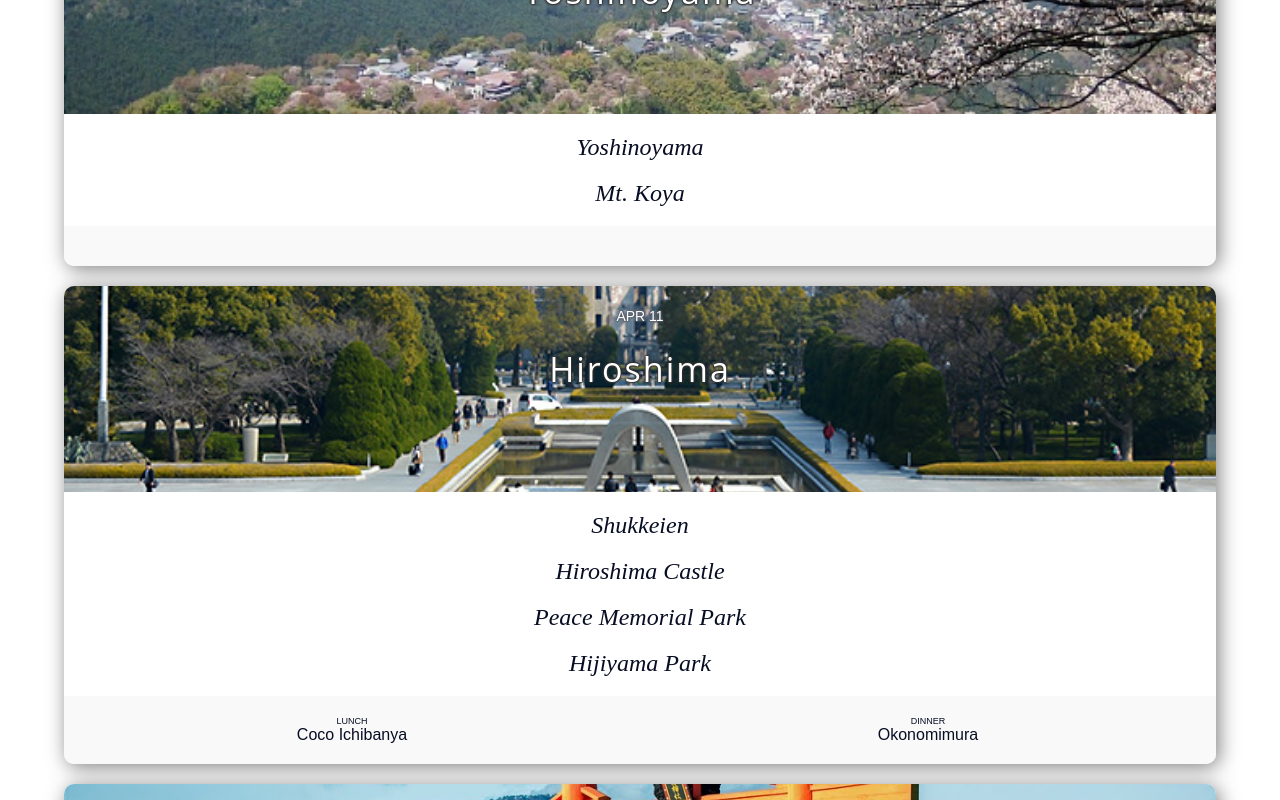
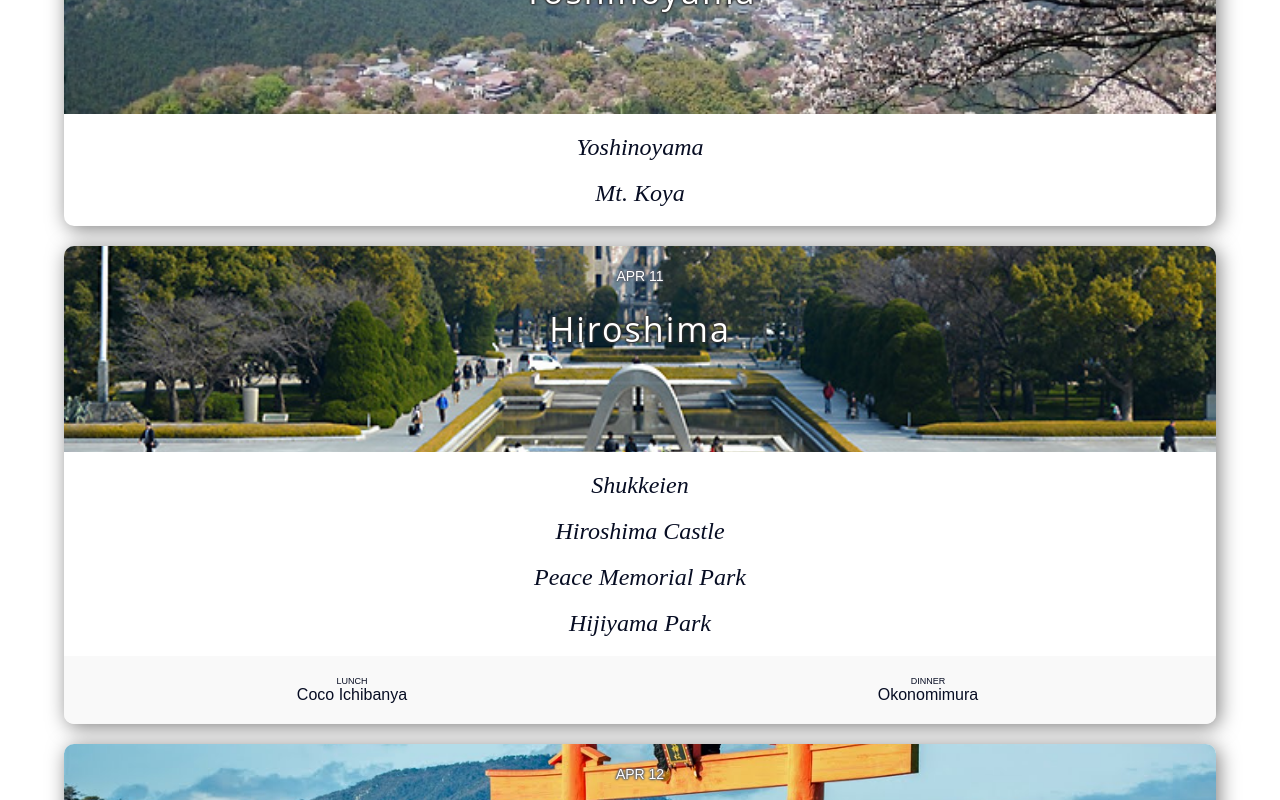
Before and after one commit to fonse/japan-trip, a React (Create React App) app: page / in a window 1280 px wide. Shown: the part 3820-4620 px from the top of the page. Built offline with nearby package versions, Linux system fonts and the light colour scheme.

Commit message:
Fix empty footer

```diff
--- a/src/App.js
+++ b/src/App.js
@@ -178,6 +178,19 @@ class Card extends Component {
         </div>
         <div className="info-card">
             <div className="intro">{this.props.highlights.map(location => <div>{location}</div>)}</div>
+            { (this.props.lunch || this.props.dinner) &&
+              <CardFooter lunch={this.props.lunch} dinner={this.props.dinner} /> }
+        </div>
+
+      </div>
+
+    )
+  }
+}
+
+class CardFooter extends Component {
+  render() {
+    return (
       <div className="food-container">
         <div className="food">
           { this.props.lunch && <div className="food-title">Lunch</div> }
@@ -188,12 +201,9 @@ class Card extends Component {
           <div>{this.props.dinner}</div>
         </div>
       </div>
-        </div>
-
-      </div>
-
     )
   }
 }
 
+
 export default App;
```
Lines whose indentation alone changed are shown as unchanged.
